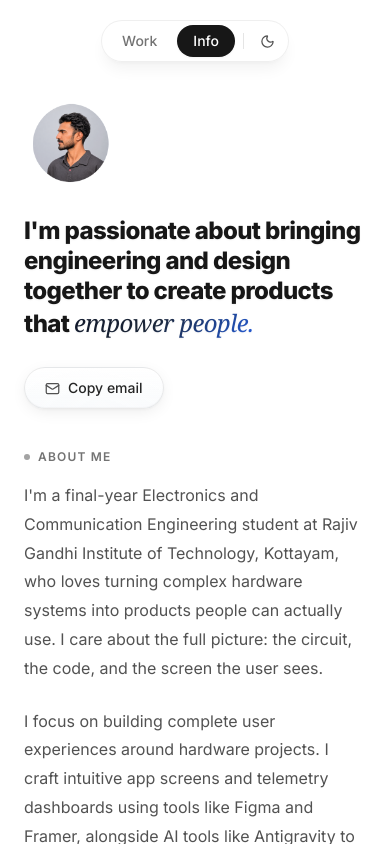
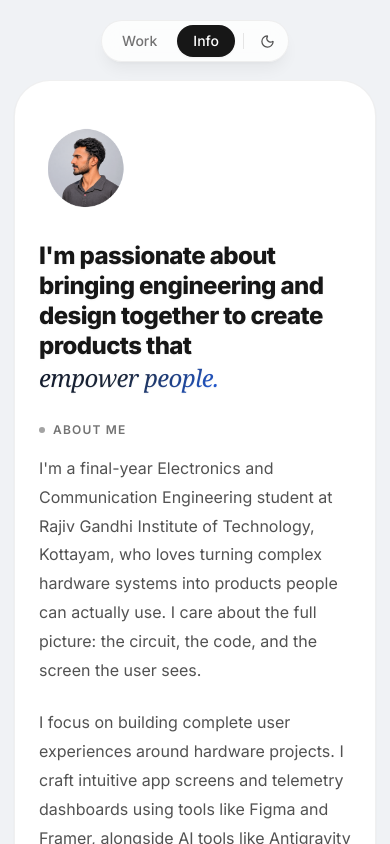
Before and after one commit to Abhi-jith4/Portfolio, a React (Vite) app: page /about in a window 390 px wide. Shown: the top 844 px of the page. Built offline with nearby package versions, Linux system fonts and the light colour scheme; a web font is replaced by a local one.

Commit message:
Implement mobile inset rounded container, move mobile Copy Email to Home, and refine Copied confirmation state

```diff
--- a/src/components/CopyEmail.tsx
+++ b/src/components/CopyEmail.tsx
@@ -14,6 +14,7 @@ export function CopyEmail() {
       setTimeout(() => setCopied(false), 2000);
     } catch {
       // fallback
+      try {
         const ta = document.createElement('textarea');
         ta.value = EMAIL;
         document.body.appendChild(ta);
@@ -22,6 +23,9 @@ export function CopyEmail() {
         document.body.removeChild(ta);
         setCopied(true);
         setTimeout(() => setCopied(false), 2000);
+      } catch {
+        // clipboard failure: do not show copied
+      }
     }
   };
 
@@ -31,7 +35,7 @@ export function CopyEmail() {
       whileHover={{ scale: 1.02 }}
       whileTap={{ scale: 0.98 }}
       transition={{ duration: 0.2, ease: 'easeOut' }}
-      className="glass-button relative inline-flex items-center gap-2 px-5 py-2.5 text-sm font-medium select-none cursor-pointer"
+      className="glass-button relative inline-flex items-center justify-center gap-2 px-5 py-2.5 min-w-[136px] text-sm font-medium select-none cursor-pointer"
       aria-label="Copy email address"
     >
       {/* Specular Diagonal Sheen (Dousan Miao style) */}
@@ -40,26 +44,27 @@ export function CopyEmail() {
         <div className="absolute top-0 left-4 right-4 h-[1px] bg-gradient-to-r from-transparent via-white/60 dark:via-white/30 to-transparent pointer-events-none" />
       </div>
 
-      <AnimatePresence mode="wait">
+      <AnimatePresence mode="wait" initial={false}>
         {copied ? (
           <motion.span
             key="check"
-            initial={{ opacity: 0, y: 3 }}
+            initial={{ opacity: 0, y: 2 }}
             animate={{ opacity: 1, y: 0 }}
-            exit={{ opacity: 0, y: -3 }}
-            transition={{ duration: 0.15 }}
-            className="relative z-10 flex items-center gap-2 text-emerald-600 dark:text-emerald-400 font-medium"
+            exit={{ opacity: 0, y: -2 }}
+            transition={{ duration: 0.18, ease: 'easeOut' }}
+            className="relative z-10 flex items-center justify-center gap-2 text-[#0284c7] dark:text-[#9CCBFF] font-medium"
           >
-            <Check size={15} /> Copied!
+            <Check size={15} className="text-[#0284c7] dark:text-[#9CCBFF]" />
+            <span>Copied</span>
           </motion.span>
         ) : (
           <motion.span
             key="mail"
-            initial={{ opacity: 0, y: 3 }}
+            initial={{ opacity: 0, y: 2 }}
             animate={{ opacity: 1, y: 0 }}
-            exit={{ opacity: 0, y: -3 }}
-            transition={{ duration: 0.15 }}
-            className="relative z-10 flex items-center gap-2 text-neutral-800 dark:text-neutral-100"
+            exit={{ opacity: 0, y: -2 }}
+            transition={{ duration: 0.18, ease: 'easeOut' }}
+            className="relative z-10 flex items-center justify-center gap-2 text-neutral-800 dark:text-neutral-100 font-medium"
           >
             <Mail size={15} className="text-neutral-600 dark:text-neutral-300" />
             <span>Copy email</span>
--- a/src/index.css
+++ b/src/index.css
@@ -17,7 +17,7 @@
   }
 
   body {
-    @apply bg-white dark:bg-neutral-950 text-neutral-900 dark:text-neutral-100;
+    @apply bg-[#f0f2f5] dark:bg-black sm:bg-white sm:dark:bg-neutral-950 text-neutral-900 dark:text-neutral-100;
     @apply transition-colors duration-300;
     font-feature-settings: 'cv11', 'ss01';
     -webkit-font-smoothing: antialiased;
--- a/src/pages/About.tsx
+++ b/src/pages/About.tsx
@@ -17,8 +17,9 @@ export function About() {
   });
 
   return (
-    <div className="min-h-screen bg-white dark:bg-neutral-950 transition-colors duration-300">
-      <main className="max-w-6xl mx-auto px-6 pt-24 sm:pt-32 pb-20 sm:pb-24">
+    <div className="min-h-screen bg-[#f0f2f5] dark:bg-black sm:bg-white sm:dark:bg-neutral-950 px-3.5 pt-20 pb-12 sm:px-0 sm:pt-0 sm:pb-0 transition-colors duration-300">
+      {/* Main Content: Inset Rounded Container on Mobile, Standard Editorial Layout on Desktop */}
+      <main className="max-w-6xl mx-auto bg-white dark:bg-[#141414] sm:bg-transparent sm:dark:bg-transparent rounded-[36px] sm:rounded-none border border-black/[0.06] dark:border-white/[0.07] sm:border-none shadow-sm sm:shadow-none px-6 py-10 sm:px-6 sm:pt-32 sm:pb-24 transition-colors duration-300">
         <div className="flex flex-col items-start sm:items-center">
           {/* Circular Profile Image (left-aligned on mobile, centered on desktop) */}
           <motion.div {...getMotionProps(0)} className="mb-6 sm:mb-8">
@@ -42,10 +43,10 @@ export function About() {
             </h1>
           </motion.div>
 
-          {/* Copy Email Action (left-aligned on mobile, centered on desktop) */}
+          {/* Copy Email Action (hidden on mobile, centered on desktop) */}
           <motion.div
             {...getMotionProps(0.28)}
-            className="flex justify-start sm:justify-center mb-10 sm:mb-12 w-full"
+            className="hidden sm:flex justify-center mb-12 w-full"
           >
             <CopyEmail />
           </motion.div>
--- a/src/pages/Home.tsx
+++ b/src/pages/Home.tsx
@@ -1,6 +1,7 @@
 import { motion, useReducedMotion } from 'framer-motion';
 import { ProjectCard } from '../components/ProjectCard';
 import { CursorBubble } from '../components/CursorBubble';
+import { CopyEmail } from '../components/CopyEmail';
 import { projects } from '../content';
 
 export function Home() {
@@ -19,12 +20,13 @@ export function Home() {
   });
 
   return (
-    <div className="min-h-screen bg-white dark:bg-neutral-950 cursor-default">
+    <div className="min-h-screen bg-[#f0f2f5] dark:bg-black sm:bg-white sm:dark:bg-neutral-950 px-3.5 pt-20 pb-12 sm:px-0 sm:pt-0 sm:pb-0 transition-colors duration-300 cursor-default">
       <CursorBubble />
 
-      <main className="max-w-5xl mx-auto px-6 pt-32 pb-16">
+      {/* Main Content: Inset Rounded Container on Mobile, Standard Editorial Layout on Desktop */}
+      <main className="max-w-5xl mx-auto bg-white dark:bg-[#141414] sm:bg-transparent sm:dark:bg-transparent rounded-[36px] sm:rounded-none border border-black/[0.06] dark:border-white/[0.07] sm:border-none shadow-sm sm:shadow-none px-6 py-10 sm:px-6 sm:pt-32 sm:pb-16 transition-colors duration-300">
         {/* Hero */}
-        <div className="mb-20">
+        <div className="mb-14 sm:mb-20">
           {/* Prominent Name & Professional Designation */}
           <motion.div
             {...getMotionProps(0)}
@@ -55,6 +57,14 @@ export function Home() {
           >
             Hi, I'm Abhijith. I enjoy exploring ideas, solving problems and bringing meaningful experiences to life.
           </motion.p>
+
+          {/* Mobile Copy Email Button (Dousan Miao mobile layout) */}
+          <motion.div
+            {...getMotionProps(0.35)}
+            className="flex sm:hidden mt-6 overflow-visible"
+          >
+            <CopyEmail />
+          </motion.div>
         </div>
 
         {/* Project grid */}
```
Lines whose indentation alone changed are shown as unchanged.
